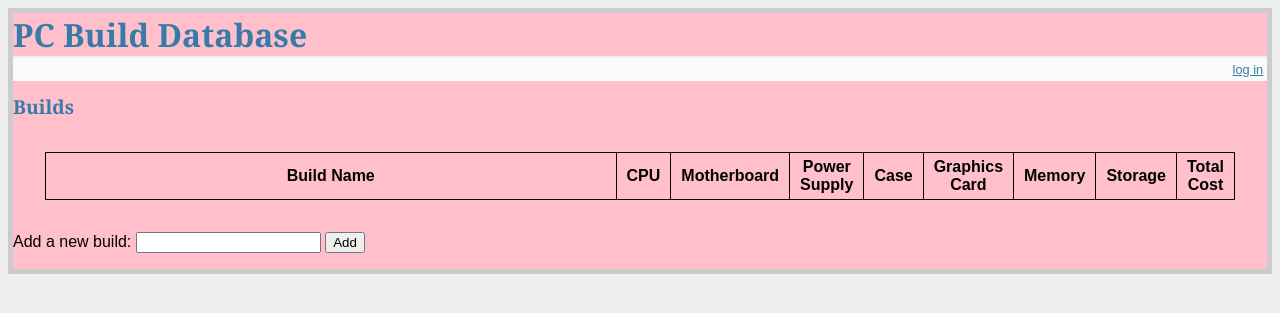
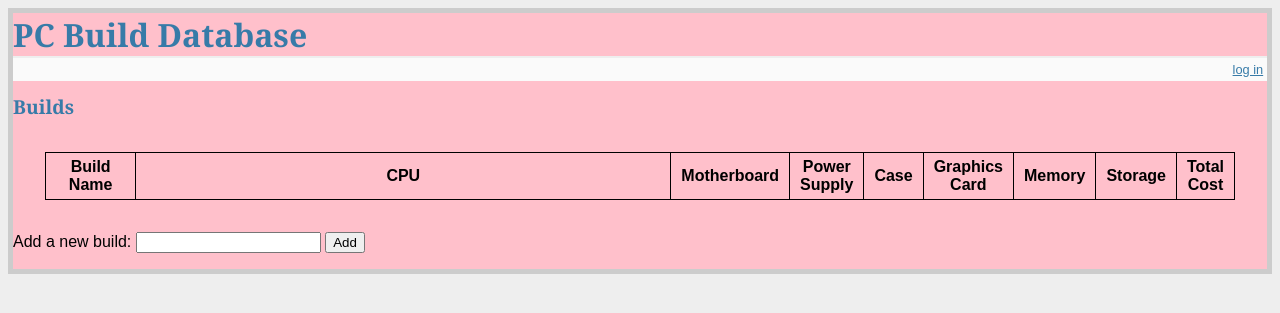
Before and after one commit to btsaubt/pc-build-db, a Flask app: template templates/build_index.html in a window 1280 px wide. Shown: the top 313 px of the page. Run offline with Flask 2, Linux system fonts and the light colour scheme; the template is opened without the code that fills it, so the values that code supplies are empty; parts of the project's set-up code (start-up, migrations or seed data) failed here and were passed over.

Commit message:
try again

```diff
--- a/templates/build_index.html
+++ b/templates/build_index.html
@@ -33,7 +33,7 @@ td {
   <div id="container">
   <table>
     <tr>
-      <th style width="10%;">Build Name</th>
+      <th style="width:10%;">Build Name</th>
       <th>CPU</th>
       <th>Motherboard</th>
       <th>Power Supply</th>
```
